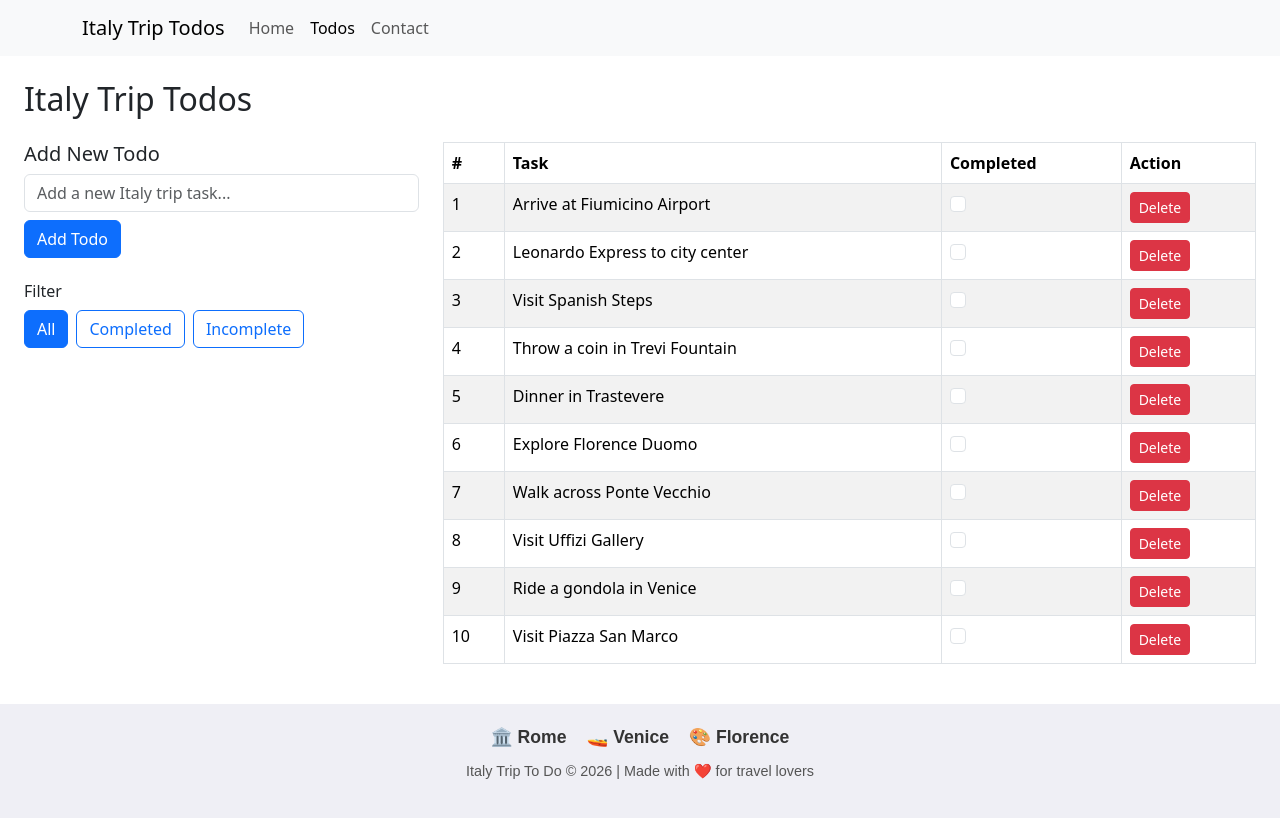
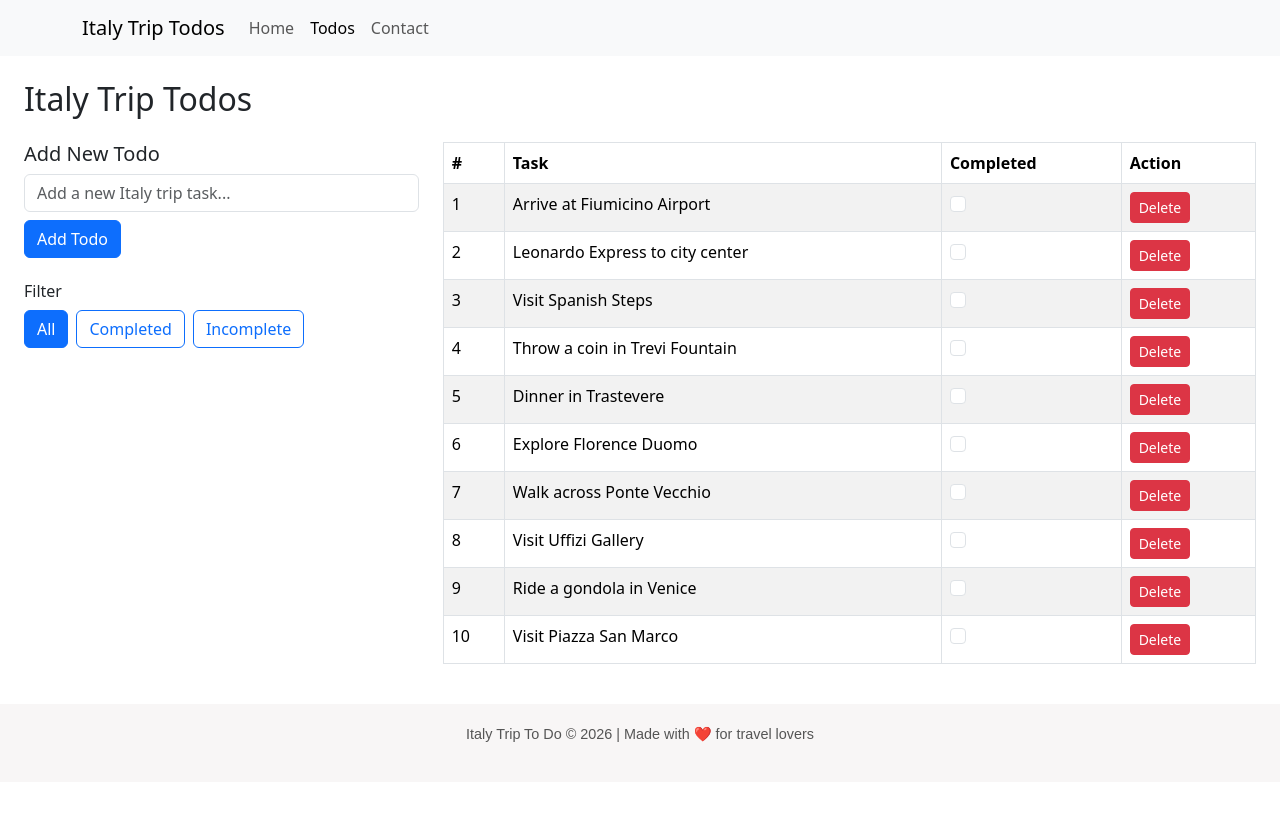
Before and after one commit to HazelStack/italy-trip-todos, a React (Create React App) app: page /todos in a window 1280 px wide. Built offline with nearby package versions, Linux system fonts and the light colour scheme.

Commit message:
style-footer

```diff
--- a/src/components/Footer.jsx
+++ b/src/components/Footer.jsx
@@ -4,11 +4,6 @@ import "../styles/Footer.css";
 const Footer = () => {
   return (
     <footer className="footer">
-      <div className="footer-cities">
-        <span className="city">🏛️ Rome</span>
-        <span className="city">🚤 Venice</span>
-        <span className="city">🎨 Florence</span>
-      </div>
       <p className="footer-text">
         Italy Trip To Do &copy; {new Date().getFullYear()} | Made with ❤️ for travel lovers
       </p>
--- a/src/components/NavBar.jsx
+++ b/src/components/NavBar.jsx
@@ -3,7 +3,7 @@ import { Navbar, Nav, Container } from 'react-bootstrap';
 
 function BootstrapNavBar() {
   return (
-    <Navbar bg="light" data-bs-theme="light">
+    <Navbar bg= "light" data-bs-theme="light">
       <Container>
         <Navbar.Brand as={NavLink} to="/">
           Italy Trip Todos
--- a/src/styles/Footer.css
+++ b/src/styles/Footer.css
@@ -1,21 +1,11 @@
 .footer {
-  background-color: #efeff5;
+  background-color: rgb(248, 246, 246);
   padding: 20px 0;
   text-align: center;
   font-family: 'Arial', sans-serif;
   color: #333;
 }
 
-.footer-cities {
-  margin-bottom: 10px;
-}
-
-.city {
-  margin: 0 10px;
-  font-weight: bold;
-  font-size: 1.1rem;
-}
-
 .footer-text {
   font-size: 0.9rem;
   color: #555;
```
